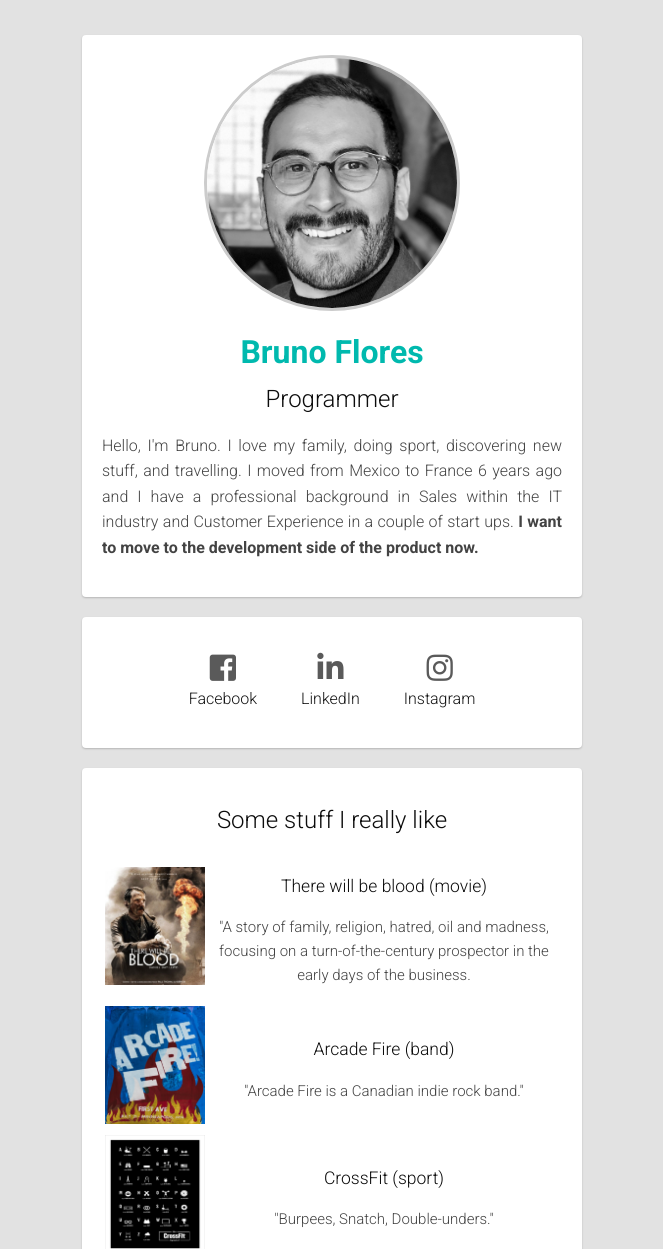
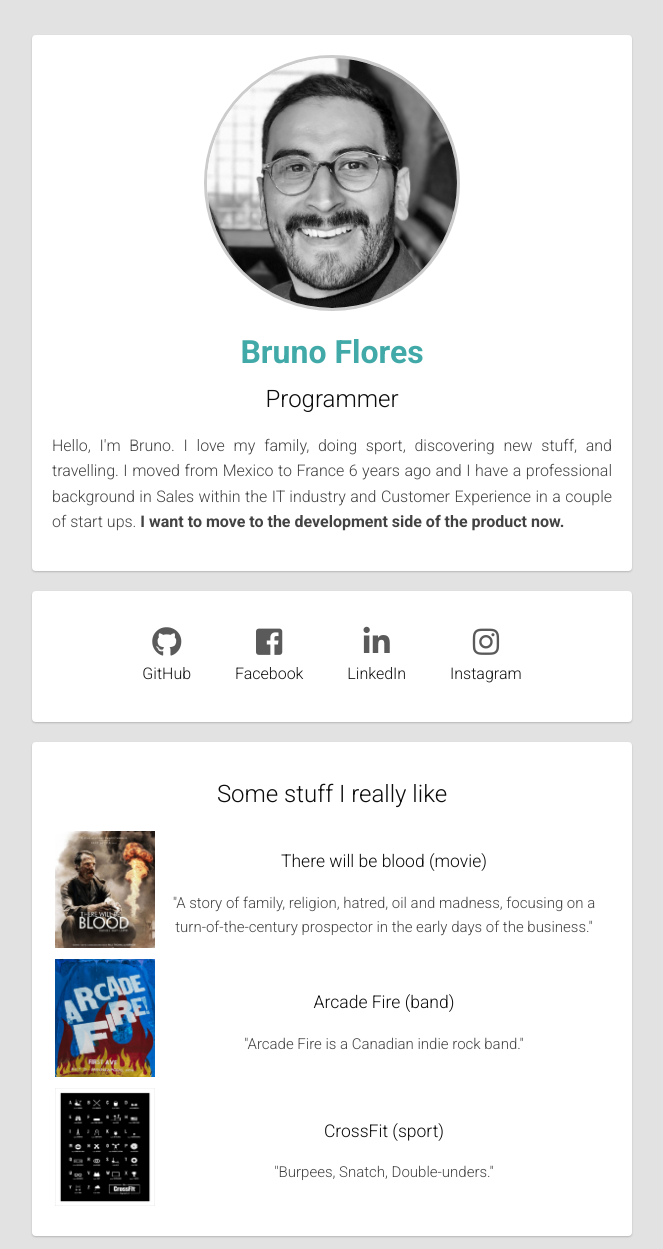
Before and after one commit to brflores84/profile, a plain HTML site: page index.html in a window 1280 px wide. Shown: the top 1249 px of the page, without its empty margins (308-971 px from the left). Drawn offline with Linux system fonts and the light colour scheme.

Commit message:
make my profile prettier

```diff
--- a/index.html
+++ b/index.html
@@ -19,12 +19,15 @@
     <div class="card text-center">
       <ul class="list-inline">
         <li class="text-center">
+          <i class="fab fa-github"></i></i><a href="https://github.com/brflores84/profile"><br>GitHub</a>
+        </li>
+        <li class="text-center">
           <i class="fab fa-facebook-square"></i><a href="https://www.facebook.com/bruno.flores.948"><br>Facebook</a>
         </li>
         <li class="text-center">
           <i class="fab fa-linkedin-in"></i><a href="https://www.linkedin.com/in/brunofloresvela/"><br>LinkedIn</a>
         </li>
-          <li class="text-center">
+        <li class="text-center">
           <i class="fab fa-instagram"></i><a href="https://www.instagram.com/nadietequierever/"><br>Instagram</a>
         </li>
       </ul>
@@ -42,7 +45,7 @@
             <td>
               <h3>There will be blood (movie)</h3>
                 <p>
-                  "A story of family, religion, hatred, oil and madness, focusing on a turn-of-the-century prospector in the early days of the business.
+                  "A story of family, religion, hatred, oil and madness, focusing on a turn-of-the-century prospector in the early days of the business."
                 </p>
             </td>
           </tr>
--- a/style.css
+++ b/style.css
@@ -7,7 +7,7 @@ body {
 }
 
 .container {
-  width: 500px;
+  width: 600px;
   margin: 35px auto;
 }
 
@@ -39,7 +39,7 @@ i {
 h1 {
   font-family: 'Roboto', sans-serif;
   font-weight: bold;
-  color: #00B9AE;
+  color: #41AAA8;
 }
 
 h2, h3 {
```
